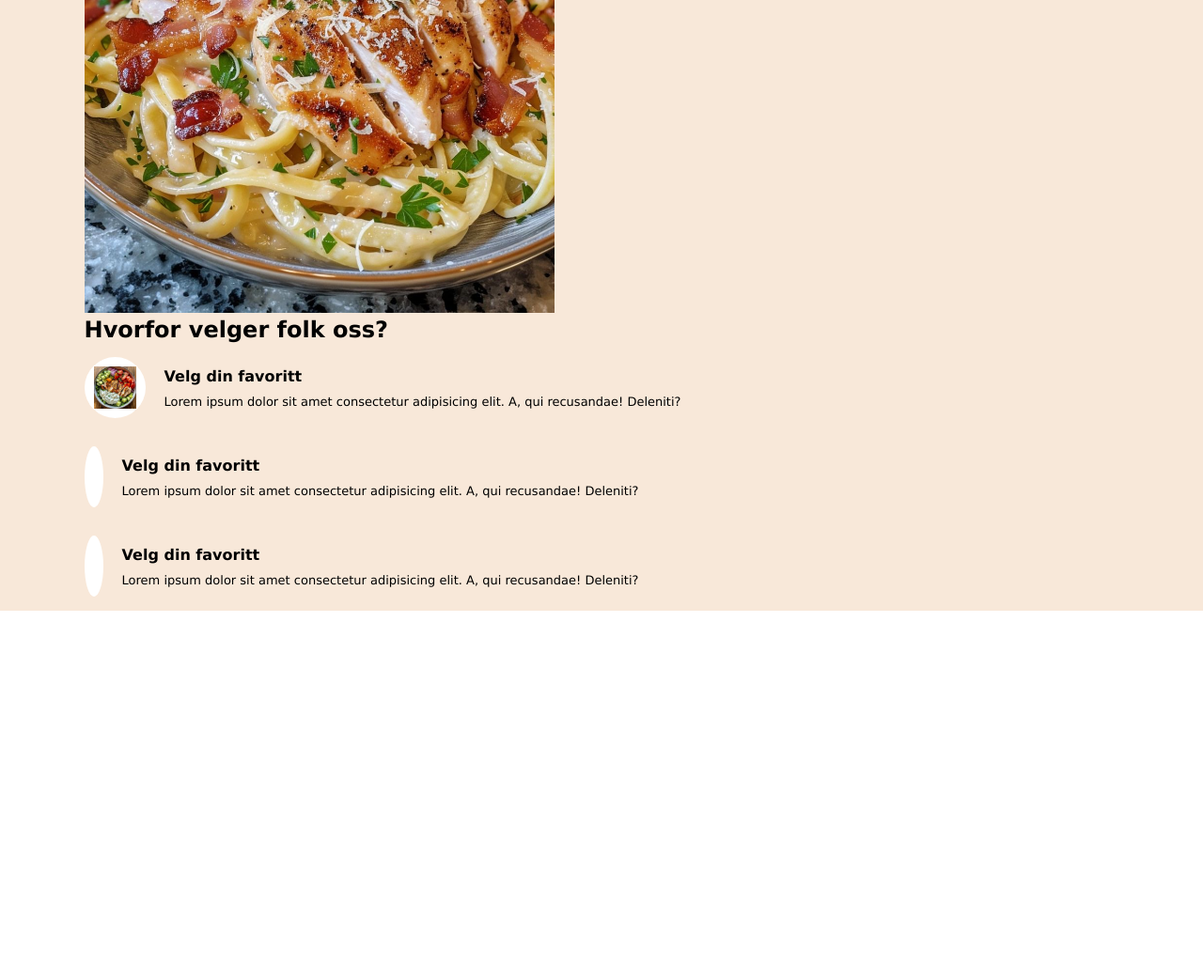
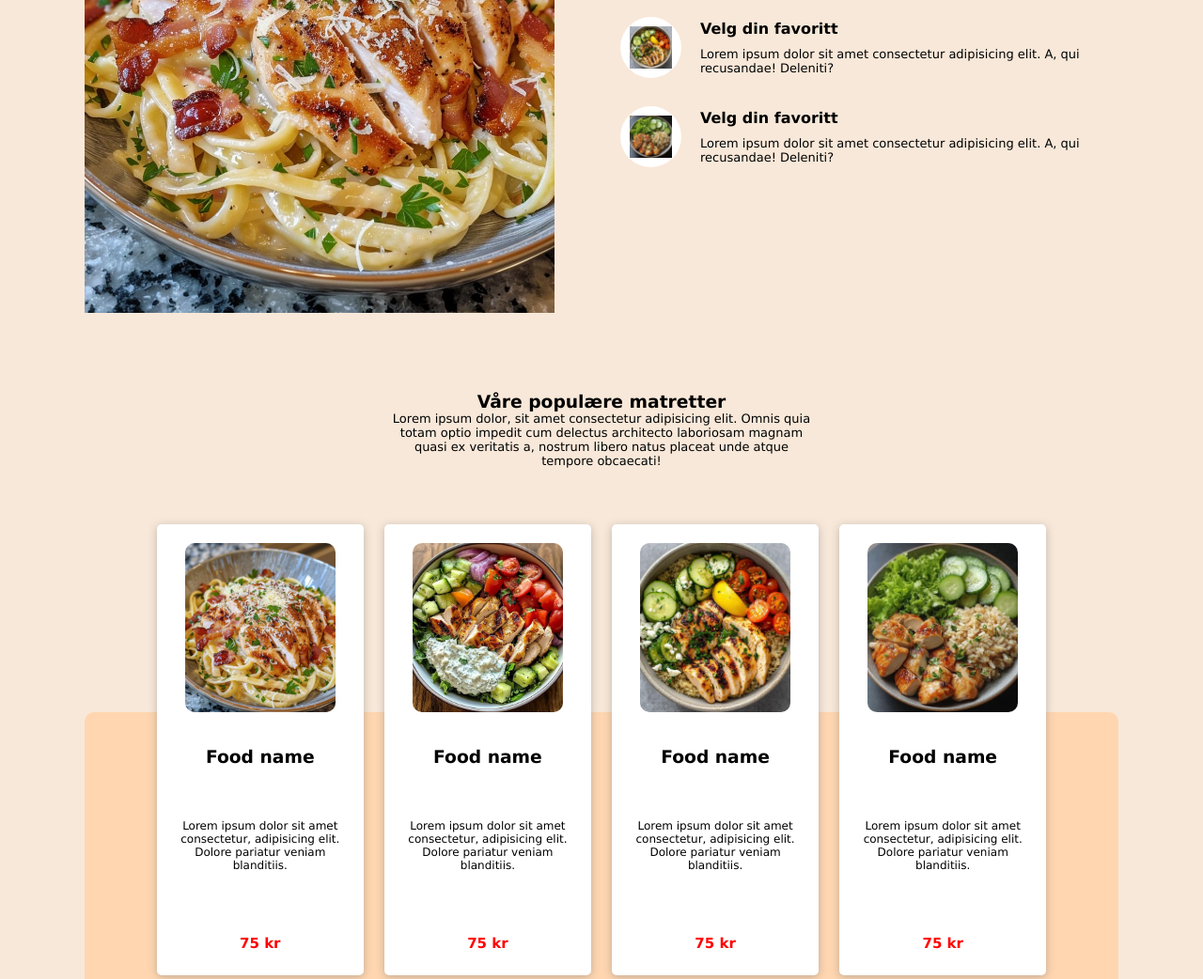
Before and after one commit to edaag/praktiskITprosjekt, a plain HTML site: page index.html in a window 1280 px wide. Shown: the part 1758-2800 px from the top of the page at 94% size. Before the commit the page ends 2488 px from the top, so only its background shows below. Drawn offline with Linux system fonts and the light colour scheme.

Commit message:
endringer lagt til v7

```diff
--- a/index.html
+++ b/index.html
@@ -2,17 +2,8 @@
 <html lang="en">
 <head>
     <link rel="stylesheet" href="style.css" />
-        <!-- Når dere finner et bildet for favicon skriv ./bilder/bildenavn.jpg på href-->
-        <link
-            rel="icon"
-            href="./bilder/favicon_bedre.ico"
-            type="image/x-icon"
-        />
-        <!-- CDN link for å importere kjente ikoner-->
-        <link
-            rel="stylesheet"
-            href="https://cdnjs.cloudflare.com/ajax/libs/font-awesome/6.7.2/css/all.min.css"
-        />
+    <link rel="icon" href="./bilder/favicon_bedre.ico" type="image/x-icon" />
+    <link rel="stylesheet" href="https://cdnjs.cloudflare.com/ajax/libs/font-awesome/6.7.2/css/all.min.css" />
 
     <meta charset="UTF-8" />
     <meta name="viewport" content="width=device-width, initial-scale=1.0" />
@@ -24,59 +15,27 @@
             <div class="headerbar">
                 <div class="account">
                     <ul>
-                            <a href="">
-                                <li>
-                                    <i class="fa-solid fa-house-chimney"></i>
-                                </li>
-                            </a>
-                            <a href="#">
-                                <li>
-                                    <i
-                                        class="fa-solid fa-magnifying-glass searchicon"
-                                        id="searchicon1"
-                                    ></i>
-                                </li>
-                            </a>
+                        <a href=""><li><i class="fa-solid fa-house-chimney"></i></li></a>
+                        <a href="#"><li><i class="fa-solid fa-magnifying-glass searchicon" id="searchicon1"></i></li></a>
                         <div class="search" id="searchinput1">
                             <input type="search" />
-                                <i
-                                    class="fa-solid fa-magnifying-glass srchicon"
-                                ></i>
+                            <i class="fa-solid fa-magnifying-glass srchicon"></i>
                         </div>
-                            <a href="">
-                                <li>
-                                    <i
-                                        class="fa-solid fa-user"
-                                        id="user-mb"
-                                    ></i>
-                                </li>
-                            </a>
+                        <a href=""><li><i class="fa-solid fa-user" id="user-mb"></i></li></a>
                     </ul>
                 </div>
                 <div class="nav">
                     <ul>
-                            <a href="">
-                                <li>Hjem</li>
-                            </a>
-
-                            <a href="">
-                                <li>Om oss</li>
-                            </a>
-
-                            <a href="">
-                                <li>Meny</li>
-                            </a>
-
-                            <a href="">
-                                <li>Kontakt oss</li>
-                            </a>
+                        <a href=""><li>Hjem</li></a>
+                        <a href=""><li>Om oss</li></a>
+                        <a href=""><li>Meny</li></a>
+                        <a href=""><li>Kontakt oss</li></a>
                     </ul>
                 </div>
             </div>
 
             <div class="logo">
-                    <img src="../bilder/logo.png" alt="" />
-                    <!-- Når dere finner et bildet for logo skriv ./bilder/bildenavn.jpg på href-->
+                <img src="./bilder/logo.png" alt="Logo" />
             </div>
             <div class="bar">
                 <i class="fa-solid fa-bars"></i>
@@ -84,46 +43,21 @@
             </div>
             <div class="nav">
                 <ul>
-                        <a href="#">
-                            <li>Hjem</li>
-                        </a>
-                        <a href="#">
-                            <li>Om oss</li>
-                        </a>
-                        <a href="#">
-                            <li>Meny</li>
-                        </a>
-                        <a href="#">
-                            <li>Kontakt oss</li>
-                        </a>
+                    <a href="#"><li>Hjem</li></a>
+                    <a href="#"><li>Om oss</li></a>
+                    <a href="#"><li>Meny</li></a>
+                    <a href="#"><li>Kontakt oss</li></a>
                 </ul>
             </div>
             <div class="account">
                 <ul>
-                        <a href="#">
-                            <li>
-                                <i class="fa-solid fa-house-chimney"></i>
-                            </li>
-                        </a>
-                        <a href="#">
-                            <li>
-                                <i
-                                    class="fa-solid fa-magnifying-glass searchicon"
-                                    id="searchicon2"
-                                ></i>
-                            </li>
-                        </a>
+                    <a href="#"><li><i class="fa-solid fa-house-chimney"></i></li></a>
+                    <a href="#"><li><i class="fa-solid fa-magnifying-glass searchicon" id="searchicon2"></i></li></a>
                     <div class="search" id="searchinput2">
                         <input type="search" />
-                            <i
-                                class="fa-solid fa-magnifying-glass srchicon"
-                            ></i>
+                        <i class="fa-solid fa-magnifying-glass srchicon"></i>
                     </div>
-                        <a href="#">
-                            <li>
-                                <i class="fa-solid fa-user" id="user-lap"></i>
-                            </li>
-                        </a>
+                    <a href="#"><li><i class="fa-solid fa-user" id="user-lap"></i></li></a>
                 </ul>
             </div>
         </div>
@@ -132,7 +66,7 @@
     <div class="home">
         <div class="main_slide">
             <div>
-                    <h1>Nyt maten <span>Deilig Mat</span>i Ditt sunne liv</h1>
+                <h1>Nyt maten <span>Deilig Mat</span> i Ditt sunne liv</h1>
                 <p>
                     Lorem ipsum dolor sit amet consectetur adipisicing elit.
                     Facilis accusamus nemo maiores laudantium nisi
@@ -140,105 +74,110 @@
                     maiores quasi necessitatibus doloribus illo. Reiciendis
                     maxime voluptatem quibusdam!
                 </p>
-
                 <button class="red_btn">
                     Besøk nå <i class="fa-solid fa-arrow-right-long"></i>
                 </button>
             </div>
-                <img src="../bilder/kaffe.png" alt="" />
+            <img src="./bilder/kaffe.png" alt="Kaffe" />
         </div>
 
         <div class="food-items">
             <div class="item">
-                    <div>
-                        <img src="../bilder/item1.jpg" alt="food item" />
-                    </div>
+                <div><img src="./bilder/item1.jpg" alt="food item" /></div>
                 <h3>Food name</h3>
-                    <p>
-                        Lorem ipsum dolor sit amet consectetur adipisicing elit.
-                        Ipsum, neque?
-                    </p>
+                <p>Lorem ipsum dolor sit amet consectetur adipisicing elit. Ipsum, neque?</p>
                 <button class="white_btn">Se menyen</button>
             </div>
             <div class="item">
-                    <div>
-                        <img src="../bilder/item2.jpg" alt="food item" />
-                    </div>
+                <div><img src="./bilder/item2.jpg" alt="food item" /></div>
                 <h3>Food name</h3>
-                    <p>
-                        Lorem ipsum dolor sit amet consectetur adipisicing elit.
-                        Ipsum, neque?
-                    </p>
+                <p>Lorem ipsum dolor sit amet consectetur adipisicing elit. Ipsum, neque?</p>
                 <button class="red_btn">Se menyen</button>
             </div>
             <div class="item">
-                    <div>
-                        <img src="../bilder/item3.jpg" alt="food item" />
-                    </div>
+                <div><img src="./bilder/item3.jpg" alt="food item" /></div>
                 <h3>Food name</h3>
-                    <p>
-                        Lorem ipsum dolor sit amet consectetur adipisicing elit.
-                        Ipsum, neque?
-                    </p>
+                <p>Lorem ipsum dolor sit amet consectetur adipisicing elit. Ipsum, neque?</p>
                 <button class="white_btn">Se menyen</button>
             </div>
         </div>
+
         <div class="main_slide2">
             <div class="foodimg">
-                    <img src="../bilder/plate1.jpg" alt="" />
+                <img src="./bilder/plate1.jpg" alt="matbilde 1" />
             </div>
-                <div class="questtion">
+            <div class="question">
                 <div>
                     <h2>Hvorfor velger folk oss?</h2>
                 </div>
-                    <div>
                 <div class="q-ans">
-                            <div>
-                                <img src="../bilder/plate2.jpg" alt="" />
-                            </div>
+                    <div><img src="./bilder/plate2.jpg" alt="" /></div>
                     <div>
                         <h4>Velg din favoritt</h4>
-                                <p>
-                                    Lorem ipsum dolor sit amet consectetur
-                                    adipisicing elit. A, qui recusandae!
-                                    Deleniti?
-                                </p>
+                        <p>Lorem ipsum dolor sit amet consectetur adipisicing elit. A, qui recusandae! Deleniti?</p>
                     </div>
                 </div>
+                <div class="q-ans">
+                    <div><img src="./bilder/plate3.jpg" alt="" /></div>
+                    <div>
+                        <h4>Velg din favoritt</h4>
+                        <p>Lorem ipsum dolor sit amet consectetur adipisicing elit. A, qui recusandae! Deleniti?</p>
                     </div>
                 </div>
-                <div>
                 <div class="q-ans">
-                        <div>
-                            <img src="../bilder/plate3.jpg" alt="" />
-                        </div>
+                    <div><img src="./bilder/plate4.jpg" alt="" /></div>
                     <div>
                         <h4>Velg din favoritt</h4>
-                            <p>
-                                Lorem ipsum dolor sit amet consectetur
-                                adipisicing elit. A, qui recusandae! Deleniti?
-                            </p>
-                        </div>
-                    </div>
-                    <div>
-                        <div class="q-ans">
-                            <div>
-                                <img src="../bilder/plate4.jpg" alt="" />
-                            </div>
-                            <div>
-                                <h4>Velg din favoritt</h4>
-                                <p>
-                                    Lorem ipsum dolor sit amet consectetur
-                                    adipisicing elit. A, qui recusandae!
-                                    Deleniti?
-                                </p>
-                            </div>
-                        </div>
+                        <p>Lorem ipsum dolor sit amet consectetur adipisicing elit. A, qui recusandae! Deleniti?</p>
                     </div>
                 </div>
             </div>
         </div>
 
+        <div class="main_slide3">
+            <div class="fav-head">
+                <h3>Våre populære matretter</h3>
+                <p>Lorem ipsum dolor, sit amet consectetur adipisicing elit. Omnis quia totam optio impedit cum delectus architecto laboriosam magnam quasi ex veritatis a, nostrum libero natus placeat unde atque tempore obcaecati!</p>
+            </div>
+            <div class="fav-food">
+                <div class="item">
+                    <div>
+                        <img src="./bilder/plate1.jpg" alt="">
+                    </div>
+                    <h3>Food name</h3>
+                    <p>Lorem ipsum dolor sit amet consectetur, adipisicing elit. Dolore pariatur veniam blanditiis.</p>
+                    <p class="fav-price">75 kr</p>
+                </div>
+                <div class="item">
+                    <div>
+                        <img src="./bilder/plate2.jpg" alt="">
+                    </div>
+                    <h3>Food name</h3>
+                    <p>Lorem ipsum dolor sit amet consectetur, adipisicing elit. Dolore pariatur veniam blanditiis.</p>
+                    <p class="fav-price">75 kr</p>
+                </div>
+                <div class="item">
+                    <div>
+                        <img src="./bilder/plate3.jpg" alt="">
+                    </div>
+                    <h3>Food name</h3>
+                    <p>Lorem ipsum dolor sit amet consectetur, adipisicing elit. Dolore pariatur veniam blanditiis.</p>
+                    <p class="fav-price">75 kr</p>
+                </div>
+                <div class="item">
+                    <div>
+                        <img src="./bilder/plate4.jpg" alt="">
+                    </div>
+                    <h3>Food name</h3>
+                    <p>Lorem ipsum dolor sit amet consectetur, adipisicing elit. Dolore pariatur veniam blanditiis.</p>
+                    <p class="fav-price">75 kr</p>
+                </div>
+            </div>
+            <div class="dsgn"></div>
+        </div>
+
+    </div>
+
     <script src="app.js"></script>
 </body>
 </html>
--- a/style.css
+++ b/style.css
@@ -231,7 +231,7 @@
 
 .foodimg img {
     max-width: 500px;
-    width: 45 vw;
+    width: 45vw;
 }
 
 .question {
@@ -274,6 +274,77 @@
 .q-ans div:nth-child(2) p {
     margin-top: 10px;
     font-size: 13px;
+}
+
+.main_slide3{
+    display: flex;
+    flex-direction: column;
+    align-items: center;
+    width: 100%;
+    position: relative;
+    z-index: 1;
+}
+
+.main_slide3 .fav-head{
+    text-align: center;
+    width: 450px;
+    margin-bottom: 30px;
+}
+
+.main_slide .fav-head h3{
+    font-size: 30px;
+    padding: 20px 0;
+}
+
+.main_slide3 .fav-head p{
+    font-size: 13px;
+    text-align: center;
+}
+
+.main_slide3 .fav-food{
+    margin: 30px 0;
+    display: flex;
+    flex-wrap: wrap;
+    justify-content: space-evenly;
+    width: 90%;
+}
+
+.main_slide3 .fav-food .item{
+    background-color: white;
+    border-radius: 5px;
+    margin-bottom: 30px;
+    box-shadow: 0 2px 10px rgb(119, 119, 119, 0.438);
+    width: 220px;
+    padding: 15px;
+    padding-top: 20px;
+    text-align: center;
+    cursor: pointer;
+}
+
+.main_slide3 .fav-food .item div{
+    height: 160px;
+    margin-bottom: 15px;
+}
+
+.main_slide3 .fav-food .item img{
+    width: 160px;
+    margin-bottom: 15px;
+}
+
+.main_slide3 .fav-price{
+    color: red;
+    font-weight: bold;
+    font-size: 15px;
+}
+
+.main_slide3 .dsgn{
+    background-color: rgb(255, 214, 176);
+    height: 50%;
+    width: 100%;
+    position: absolute;
+    z-index: -1;
+    bottom: 0;
+    border-radius: 10px;
 }
 
 /* Responsive */
@@ -368,6 +439,19 @@
     .q-ans div:nth-child(2) p {
         font-size: 11px;
     }
+
+    .main_slide3{
+        margin-top: 100px;
+    }
+
+    .main_slide3 .dsgn{
+        height: 60%;
+    }
+
+    .main_slide3 .fav-head{
+        width: 80%;
+        margin-bottom: 20px;
+    }
 }
 
 @media only screen and (max-width: 550px) {
@@ -396,4 +480,34 @@
     .main_slide div:nth-child(2) img {
         width: 70vw;
     }
+
+    .food-items{
+        padding: 10px 0;
+    }
+
+    .item{
+        width: 60%;
+        padding: 30px 5px;
+    }
+
+    .item h3{
+        font-size: 20px;
+        margin-bottom: 5px;
+    }
+
+    .main_slide3 .fav-head{
+        width: 100%;
+    }
+
+    .main_slide3 .fav-head h3{
+        font-size: 25px;
+    }
+
+    .main_slide3 .fav-head p{
+        font-size: 11px;
+    }
+
+    .main_slide3 .dsgn{
+        display: none;
+    }
 }
```
Also changed, not shown: bilder/plate3.jpg (renamed from plate3.jpg), bilder/plate4.jpg (renamed from plate4.jpg), 1 other file. Lines whose indentation alone changed are shown as unchanged.
